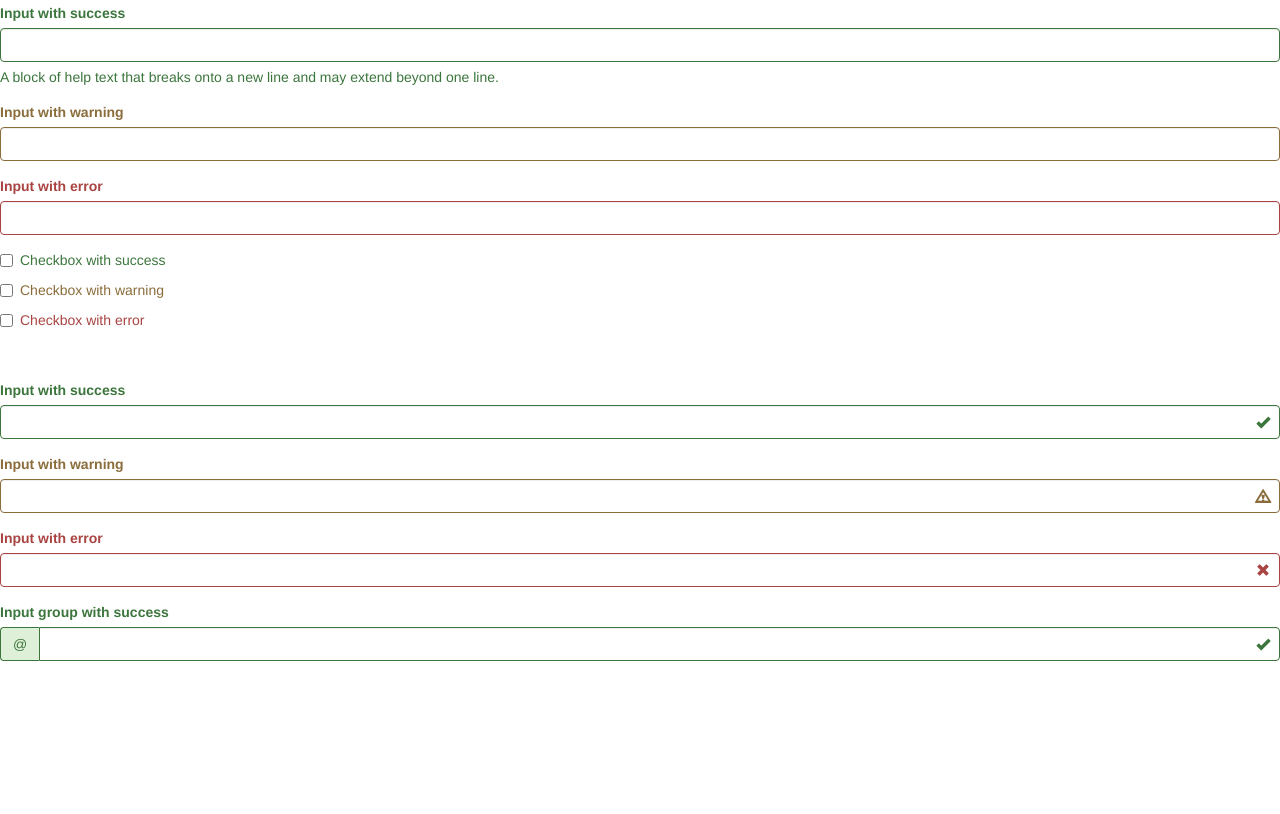
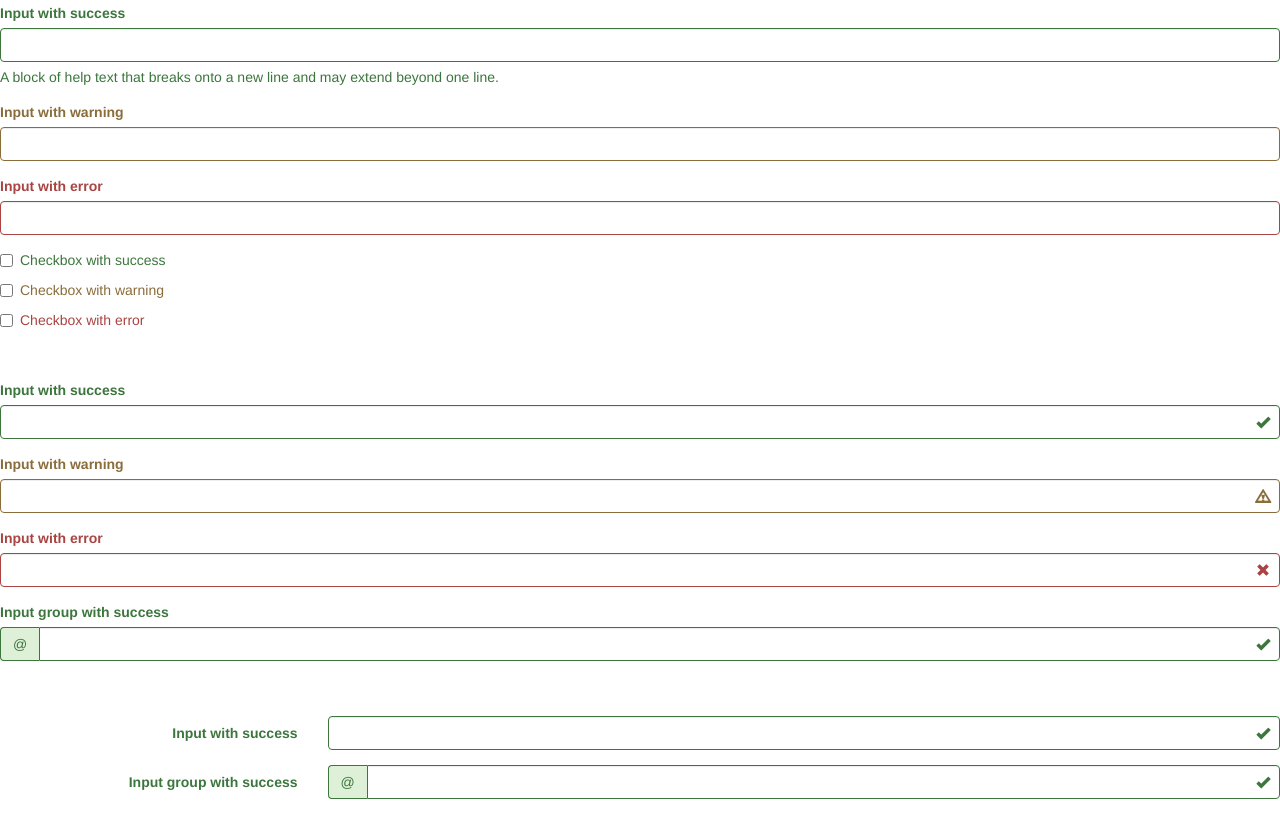
Before and after one commit to olga-dev/bootstrap-forms, a plain HTML site: page index.html in a window 1280 px wide. Shown: the part 2207-3021 px from the top of the page. Before the commit the page ends 2883 px from the top, so only its background shows below. Drawn offline with nearby package versions, Linux system fonts and the light colour scheme.

Commit message:
Optional icons in horizontal and inline forms

```diff
--- a/index.html
+++ b/index.html
@@ -316,5 +316,27 @@
     <span class="glyphicon glyphicon-ok form-control-feedback" aria-hidden="true"></span>
     <span id="inputGroupSuccess1Status" class="sr-only">(success)</span>
 </div>
+<br><br>
+<form class="form-horizontal">
+    <div class="form-group has-success has-feedback">
+        <label class="control-label col-sm-3" for="inputSuccess3">Input with success</label>
+        <div class="col-sm-9">
+            <input type="text" class="form-control" id="inputSuccess3" aria-describedby="inputSuccess3Status">
+            <span class="glyphicon glyphicon-ok form-control-feedback" aria-hidden="true"></span>
+            <span id="inputSuccess3Status" class="sr-only">(success)</span>
+        </div>
+    </div>
+    <div class="form-group has-success has-feedback">
+        <label class="control-label col-sm-3" for="inputGroupSuccess2">Input group with success</label>
+        <div class="col-sm-9">
+            <div class="input-group">
+                <span class="input-group-addon">@</span>
+                <input type="text" class="form-control" id="inputGroupSuccess2" aria-describedby="inputGroupSuccess2Status">
+            </div>
+            <span class="glyphicon glyphicon-ok form-control-feedback" aria-hidden="true"></span>
+            <span id="inputGroupSuccess2Status" class="sr-only">(success)</span>
+        </div>
+    </div>
+</form>
 </body>
 </html>
```
